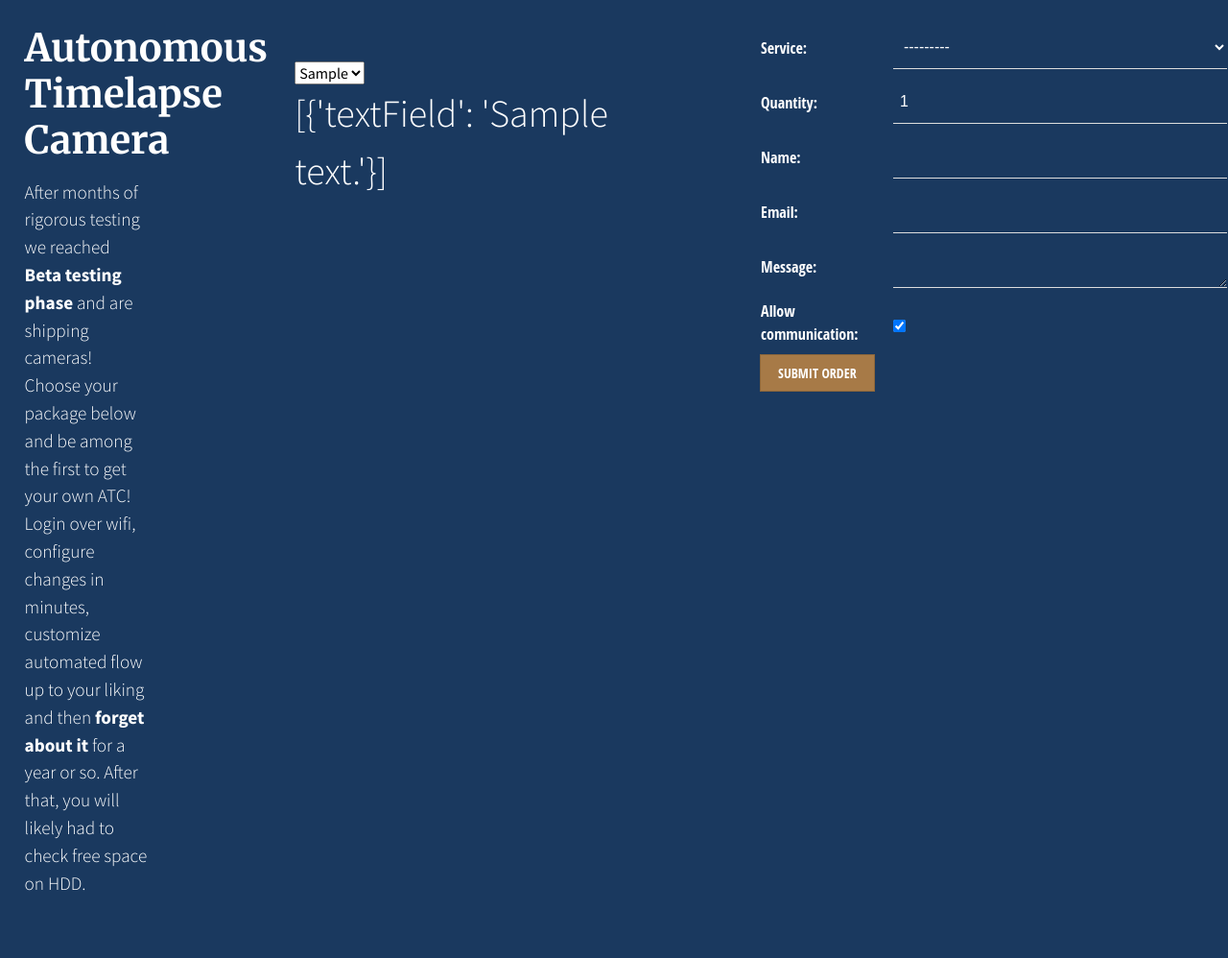
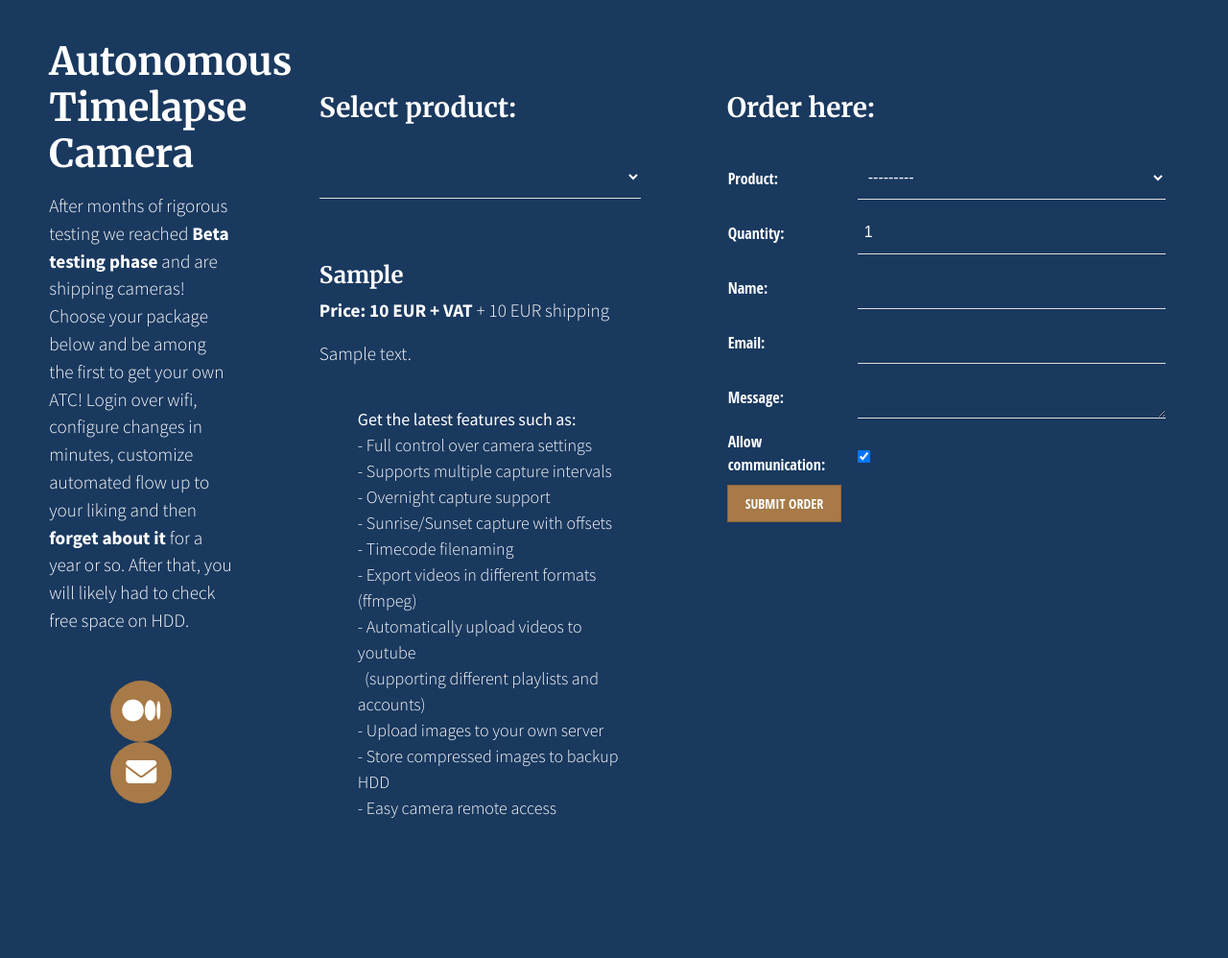
Before and after one commit to matejmeglic/timelapse_camera_landing_page, a Django app: a page that uses landing_page/timelapse/templates/checkout.html in a window 1280 px wide. Shown: the whole page at 96% size. After the commit the page ends 852 px from the top, so only its background shows below. Run offline with Django 3.2, Linux system fonts and the light colour scheme; tables that the repository leaves empty hold one stand-in row (values such as "Sample post"); some libraries are stand-ins or nearby versions.

Commit message:
checkout page works

```diff
--- a/landing_page/timelapse/forms.py
+++ b/landing_page/timelapse/forms.py
@@ -1,10 +1,12 @@
 from django import forms
 from django.forms import ModelForm
-from .models import Order, Service
+from .models import Order, Product
 
 
 class Landing_form(ModelForm):
-    # service = forms.ModelChoiceField(queryset=Service.objects.filter(available=True))
+    product = forms.ModelChoiceField(
+        queryset=Product.objects.filter(available=True).order_by("-page_order")
+    )
 
     class Meta:
         model = Order
--- a/landing_page/timelapse/models.py
+++ b/landing_page/timelapse/models.py
@@ -2,9 +2,9 @@ from django.db import models
 import django.utils.timezone
 
 
-class Service(models.Model):
+class Product(models.Model):
     page_order = models.IntegerField("Page order", default=50)
-    service = models.CharField("Service", max_length=30)
+    product = models.CharField("Product", max_length=30)
     slug = models.SlugField("Slug")
     description = models.TextField("Description")
     price = models.IntegerField("Price")
@@ -13,18 +13,18 @@ class Service(models.Model):
     coming_soon = models.BooleanField("Coming soon", default=False)
 
     class Meta:
-        verbose_name = "Service"
-        verbose_name_plural = "Services"
-        ordering = ("-available", "service")
+        verbose_name = "Product"
+        verbose_name_plural = "Products"
+        ordering = ("-available", "product")
 
     def __str__(self):
-        return self.service
+        return self.product
 
 
 class Order(models.Model):
     timestamp = models.DateTimeField("Timestamp", auto_now_add=True)
-    service = models.ForeignKey(
-        Service, null=True, blank=True, on_delete=models.SET_NULL
+    product = models.ForeignKey(
+        Product, null=True, blank=True, on_delete=models.SET_NULL
     )
     quantity = models.IntegerField("Quantity", default=1)
     name = models.CharField("Name", max_length=30)
--- a/landing_page/timelapse/static/css/css.css
+++ b/landing_page/timelapse/static/css/css.css
@@ -55,33 +55,52 @@ p strong {
 }
 
 body {
+  background-color: #1a395f;
   font-family: "Source Sans Pro";
   font-weight: 300;
 }
 
 .content {
-  background-color: #1a395f;
   display: flex;
   flex-direction: row;
 }
 
 .sidebar {
-  width: 10vw;
-  margin: 2vw 10vw 2vh 2vw;
+  width: 15vw;
+  margin: 5vh 5vw 2vh 4vw;
 }
 
 .desc {
-  min-width: 20vw;
-  margin: 5vw 5vw 2vh 2vw;
+  max-width: 35vw;
+  margin: 12vh 2vw 2vh 2vw;
 }
 
-.service {
+.product_dropdown {
+  font-family: "Open Sans Condensed", arial, sans;
+  width: 500px;
   color: #fff;
-  font-size: 2.5rem;
+  box-sizing: border-box;
+  -webkit-box-sizing: border-box;
+  -moz-box-sizing: border-box;
+  outline: none;
+  display: block;
+  width: 100%;
+  padding: 7px;
+  border: none;
+  border-bottom: 1px solid #ddd;
+  background: transparent;
+  margin-bottom: 10px;
+  font: 16px Arial, Helvetica, sans-serif;
+  height: 45px;
+  color: #fff;
+}
+
+.product {
+  margin-top: 4vh;
 }
 
 .main {
-  margin-top: 2vw;
+  margin: 12vh 5vw 2vh 5vw;
 }
 
 .form-style-8 {
@@ -142,3 +161,54 @@ body {
 select option {
   color: black;
 }
+
+.social-icons ul {
+  margin-top: 2rem;
+}
+
+.social-icons ul > li {
+  margin-left: 1rem;
+  margin-right: 1rem;
+  display: inline-block;
+}
+
+.social-icons ul > li > a {
+  display: block;
+  color: white;
+  background-color: #a77a47;
+  border-radius: 100%;
+  font-size: 2rem;
+  line-height: 4rem;
+  height: 4rem;
+  width: 4rem;
+}
+
+@media (max-width: 960px) {
+  .content {
+    display: flex;
+    flex-direction: column;
+    padding-left: 10%;
+    padding-right: 5%;
+    text-align: justify;
+  }
+
+  .sidebar {
+    width: 80%;
+    margin: 5vh 0 0 0;
+  }
+
+  .desc {
+    max-width: 80%;
+    margin: 6vh 0 0 0;
+  }
+
+  .product {
+    width: 100%;
+    margin: 0 0 0 0;
+  }
+
+  .main {
+    width: 80%;
+    margin: 8vh 0 8vh 0;
+  }
+}
--- a/landing_page/timelapse/templates/checkout.html
+++ b/landing_page/timelapse/templates/checkout.html
@@ -1,7 +1,7 @@
 {% extends "base_generic.html" %} {% load static %}{% block content %}
 
 <div class="sidebar">
-  <h1 class="mb-3">Autonomous Timelapse Camera</h1>
+  <a href="/"><h1 class="mb-3">Autonomous Timelapse Camera</h1></a>
   <p class="mb-5">
     After months of rigorous testing we reached
     <strong>Beta testing phase</strong> and are shipping cameras! Choose your
@@ -10,18 +10,60 @@
     then <strong>forget about it</strong> for a year or so. After that, you will
     likely had to check free space on HDD.
   </p>
+  <div class="social-icons">
+    <ul class="list-unstyled text-center mb-0">
+      <li class="list-unstyled-item">
+        <a href="#">
+          <i class="fab fa-medium-m"></i>
+        </a>
+      </li>
+      <li class="list-unstyled-item">
+        <a href="mailto:matej@matejmeglic.com">
+          <i class="fa fa-envelope"></i>
+        </a>
+      </li>
+    </ul>
+  </div>
 </div>
 
 <div class="desc">
-  <select class="service_dropdown">
-    {% for service in context.services %}
-    <option value="{{service.service}}">{{service.service}}</option>
+  <h3>Select product:</h3>
+  <br />
+  <select class="product_dropdown">
+    <option value=""></option>
+    {% for product in context.products %}
+    <option value="{{product.product}}">{{product.product}}</option>
     {% endfor %}
   </select>
-  <div class="service">{{context.servicesJSON}}</div>
+  <br />
+  <div class="product">
+    <h4>{{context.selected_product.product}}</h4>
+    <p>
+      <strong>Price: {{context.selected_product.price}} EUR + VAT</strong> +
+      {{context.selected_product.shipping_price}} EUR shipping
+    </p>
+    <p>{{context.selected_product.description}}</p>
+  </div>
+  <br />
+  <ul>
+    <li><strong>Get the latest features such as:</strong></li>
+    <li>- Full control over camera settings</li>
+    <li>- Supports multiple capture intervals</li>
+    <li>- Overnight capture support</li>
+    <li>- Sunrise/Sunset capture with offsets</li>
+    <li>- Timecode filenaming</li>
+    <li>- Export videos in different formats (ffmpeg)</li>
+    <li>- Automatically upload videos to youtube</li>
+    <li>&nbsp;&nbsp;(supporting different playlists and accounts)</li>
+    <li>- Upload images to your own server</li>
+    <li>- Store compressed images to backup HDD</li>
+    <li>- Easy camera remote access</li>
+  </ul>
 </div>
 
 <div class="main form-style-8">
+  <h3>Order here:</h3>
+  <br />
   <form action="" method="post">
     {% csrf_token %}
     <table>
@@ -31,10 +73,26 @@
   </form>
 </div>
 
-{% endblock %} {% block scripts %}
-<script type="text/javascript">
-  var received_data = "{{ context.servicesJSON|safe }}";
+{{ context.productsJSON|json_script:"json" }} {% endblock %} {% block scripts %}
+<script>
+  var json = JSON.parse(document.getElementById("json").textContent);
 
-  console.log(received_data);
+  const selectElement = document.querySelector(".product_dropdown");
+
+  selectElement.addEventListener("change", (event) => {
+    const result = document.querySelector(".product");
+    for (var i = 0; i < json.length; i++) {
+      if (json[i].product === event.target.value) {
+        result.innerHTML = `<h4>${json[i].product}</h4><p><strong>Price: ${
+          json[i].price
+        } EUR + VAT </strong>${
+          json[i].shipping_price === 0 ? "" : json[i].shipping_price
+        }${json[i].shipping_price === 0 ? "" : " EUR shipping"}</p><p>${
+          json[i].description
+        }</p>`;
+        result.appendChild(el);
+      }
+    }
+  });
 </script>
 {% endblock %}
--- a/landing_page/timelapse/templates/confirmation.html
+++ b/landing_page/timelapse/templates/confirmation.html
@@ -1 +1,3 @@
-<p>SUCCESSSSSSS !!!</p>
+{% extends "base_generic.html" %} {% load static %}{% block content %}
+<h1>SUCCESSSSSSS !!!</h1>
+{% endblock %}
--- a/landing_page/timelapse/views.py
+++ b/landing_page/timelapse/views.py
@@ -1,21 +1,21 @@
 from django.shortcuts import render, get_object_or_404
 from .forms import Landing_form
-from .models import Service
+from .models import Product
 
 
 def index(request):
-    services = Service.objects.filter(available=True).order_by("-page_order")
-    coming_soon = Service.objects.filter(coming_soon=True).order_by("page_order")
+    products = Product.objects.filter(available=True).order_by("-page_order")
+    coming_soon = Product.objects.filter(coming_soon=True).order_by("page_order")
 
-    context = {"services": services, "coming_soon": coming_soon}
+    context = {"products": products, "coming_soon": coming_soon}
 
     return render(request, "index.html", {"context": context})
 
 
 def checkout(request, slug):
-    selected_service = Service.objects.get(slug=slug)
-    services = Service.objects.filter(available=True).order_by("-page_order")
-    coming_soon = Service.objects.filter(coming_soon=True).order_by("page_order")
+    selected_product = Product.objects.get(slug=slug)
+    products = Product.objects.filter(available=True).order_by("-page_order")
+    coming_soon = Product.objects.filter(coming_soon=True).order_by("page_order")
 
     if request.method == "POST":
         form = Landing_form(request.POST)
@@ -33,15 +33,23 @@ def checkout(request, slug):
         form = Landing_form()
         form.slug = slug
         data = []
-        for element in services:
-            data.append({"textField": element.description})
+
+        for element in products:
+            data.append(
+                {
+                    "product": element.product,
+                    "price": element.price,
+                    "shipping_price": element.shipping_price,
+                    "description": element.description,
+                }
+            )
 
         context = {
-            "services": services,
-            "servicesJSON": data,
+            "products": products,
+            "productsJSON": data,
             "coming_soon": coming_soon,
             "form": form,
-            "selected_service": selected_service,
+            "selected_product": selected_product,
         }
 
     return render(request, "checkout.html", {"context": context})
```
Also changed, not shown: landing_page/timelapse/admin.py (+5 -5 lines), landing_page/timelapse/templates/index.html (+4 -4 lines), landing_page/timelapse/migrations/0008_auto_20200827_1510.py (added), landing_page/timelapse/migrations/0009_auto_20200827_1645.py (added).
